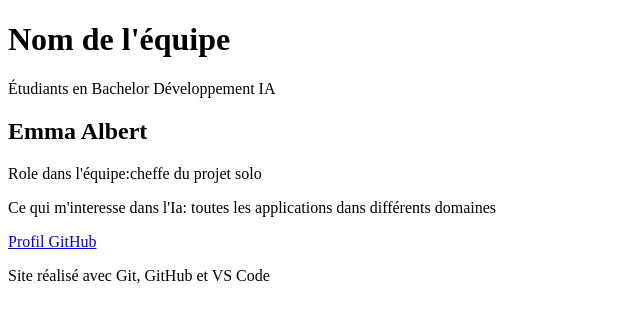
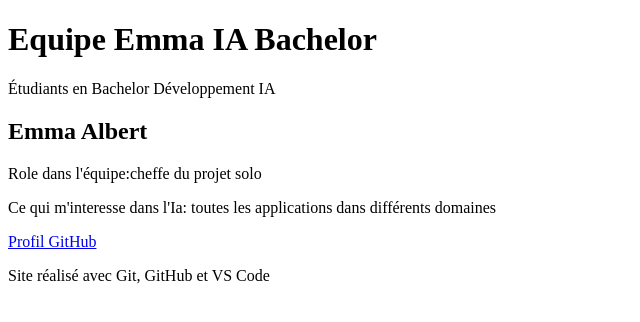
Before and after one commit to EmmaAlbert-equipe-bachelor-ia/site_-quipe, a plain HTML site: page index.html in a window 1280 px wide. Shown: the whole page, without its empty margins (0-640 px from the left). Drawn offline with Linux system fonts and the light colour scheme.

Commit message:
feat: change le titre de l'équipe (#5)

```diff
--- a/index.html
+++ b/index.html
@@ -7,7 +7,7 @@
 </head>
 <body>
   <header>
-    <h1>Nom de l'équipe</h1>
+    <h1>Equipe Emma IA Bachelor</h1>
     <p>Étudiants en Bachelor Développement IA</p>
   </header>
 
```
